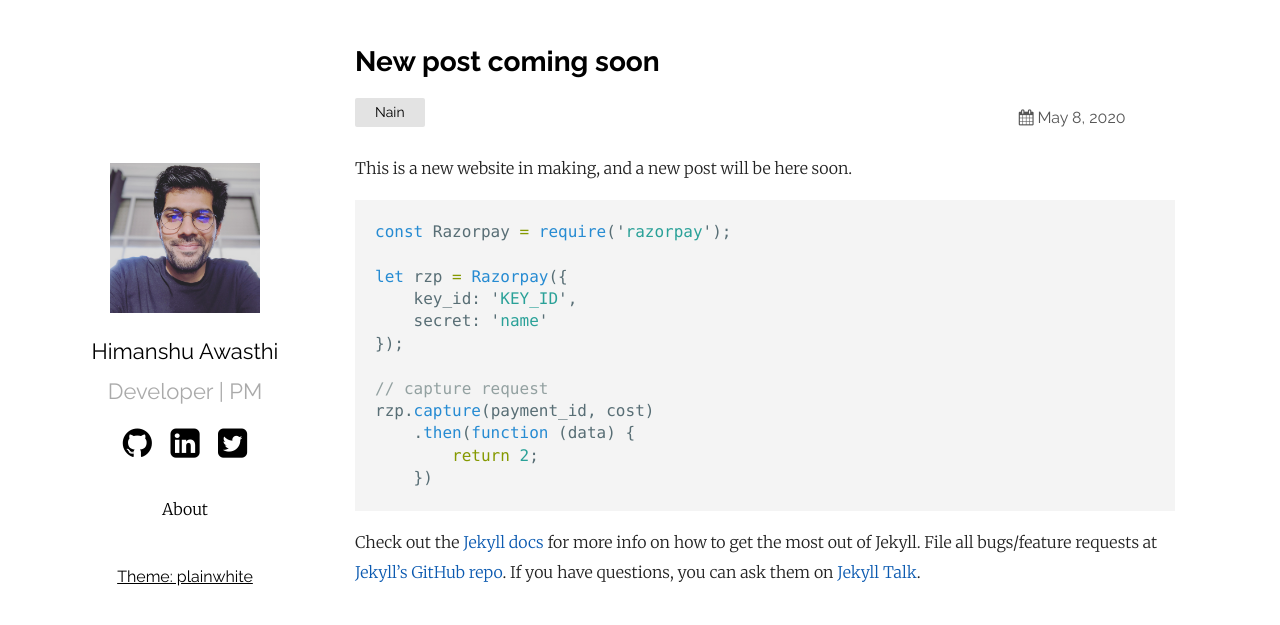
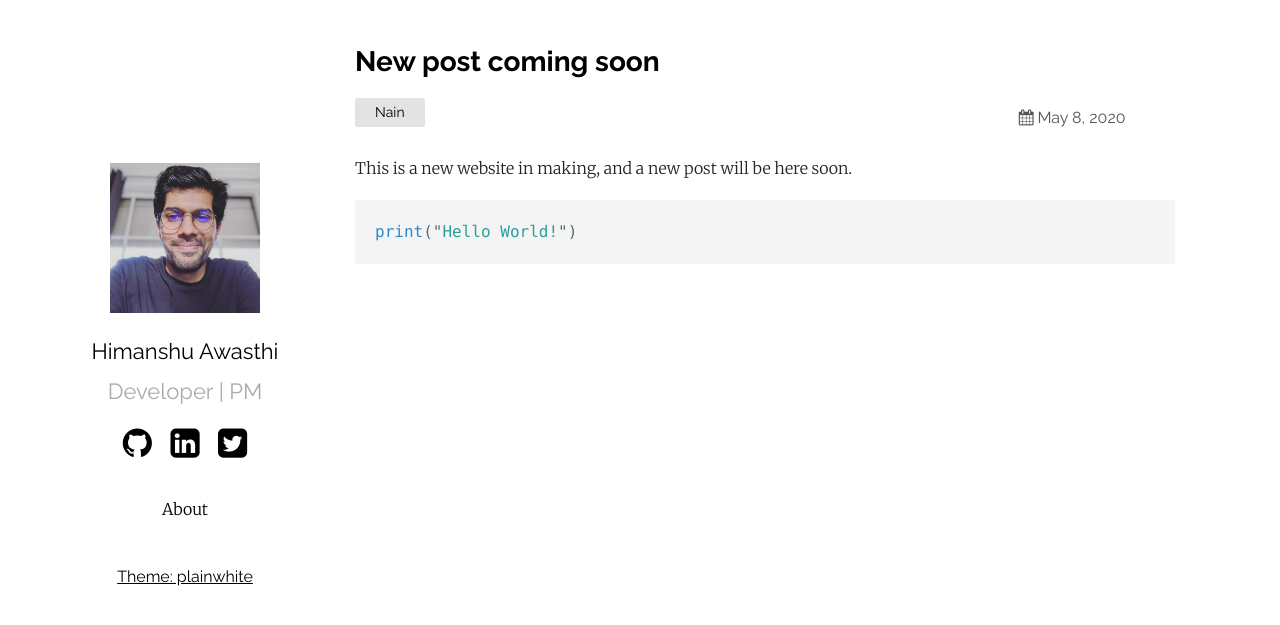
Before and after one commit to 89hardy/89hardy.github.io, a Jekyll site: the page built from _posts/2019-03-23-welcome-to-jekyll.markdown, in a window 1280 px wide. Shown: the top 625 px of the page. Built offline with Jekyll 4.4.1, drawn with Linux system fonts in a browser that asks for light colours.

Commit message:
Update 2019-03-23-welcome-to-jekyll.markdown

````diff
--- a/_posts/2019-03-23-welcome-to-jekyll.markdown
+++ b/_posts/2019-03-23-welcome-to-jekyll.markdown
@@ -6,23 +6,6 @@
 ---
 This is a new website in making, and a new post will be here soon.
 
-```javascript
-const Razorpay = require('razorpay');
-
-let rzp = Razorpay({
-	key_id: 'KEY_ID',
-	secret: 'name'
-});
-
-// capture request
-rzp.capture(payment_id, cost)
-	.then(function (data) {
-		return 2;
-	})
+```python
+print("Hello World!")
 ```
-
-Check out the [Jekyll docs][jekyll-docs] for more info on how to get the most out of Jekyll. File all bugs/feature requests at [Jekyll’s GitHub repo][jekyll-gh]. If you have questions, you can ask them on [Jekyll Talk][jekyll-talk].
-
-[jekyll-docs]: https://jekyllrb.com/docs/home
-[jekyll-gh]:   https://github.com/jekyll/jekyll
-[jekyll-talk]: https://talk.jekyllrb.com/
````
